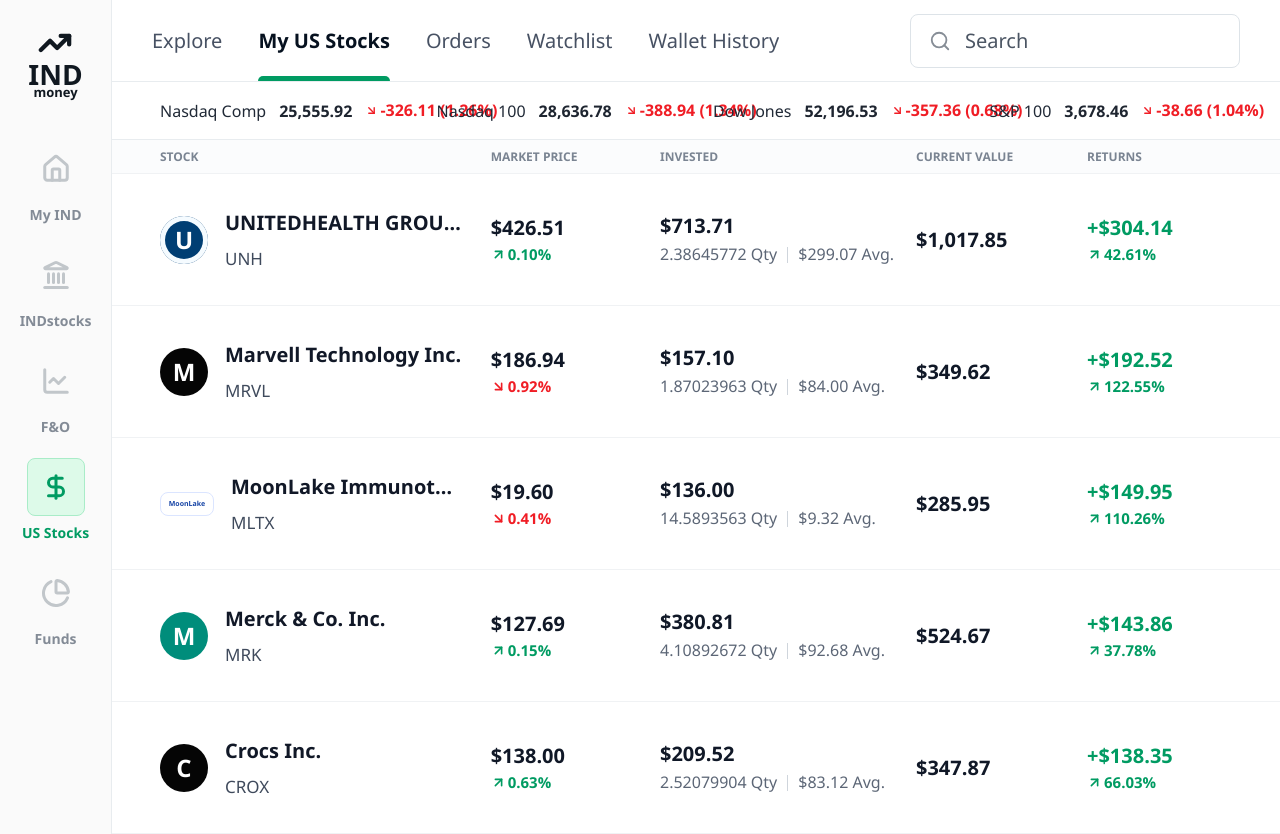
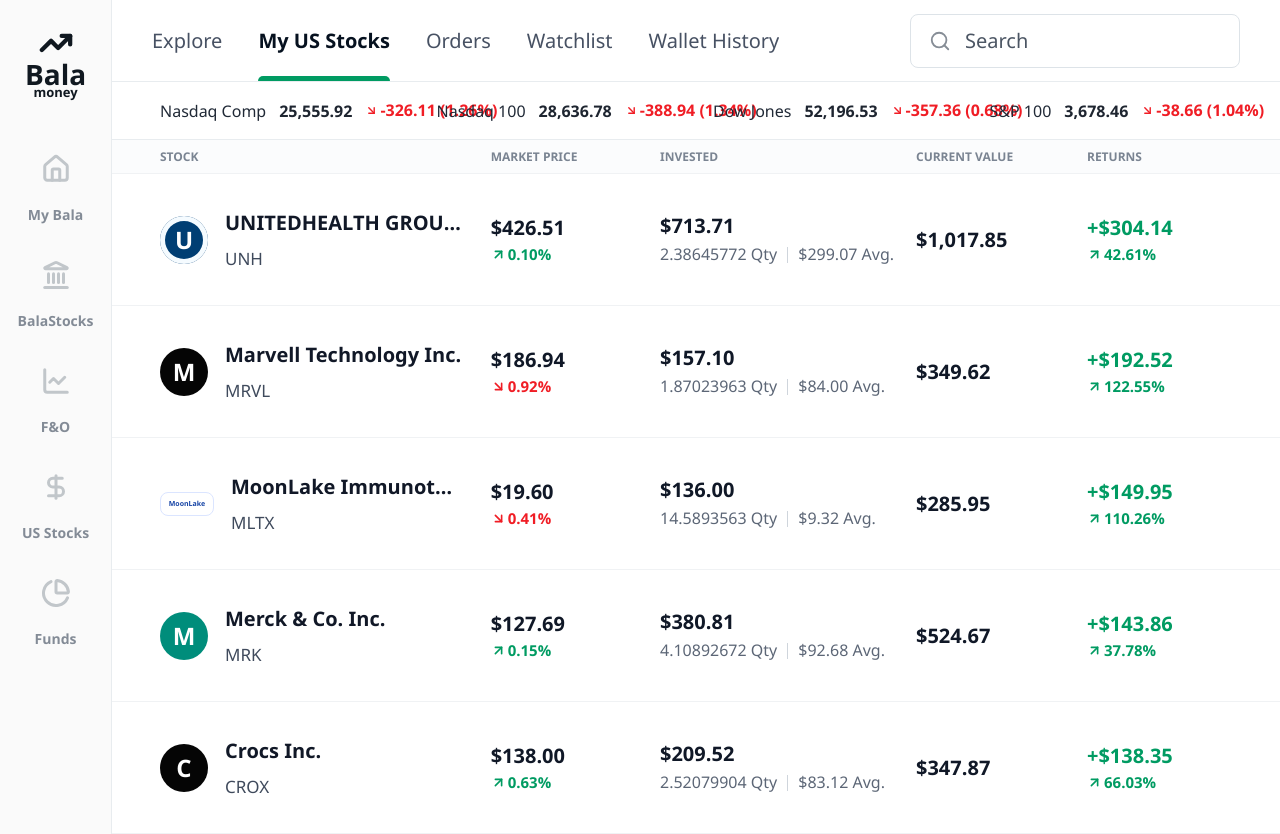
Before and after one commit to balajiekk/portfolio-pilot, a React (Vite) app: page / in a window 1280 px wide. Built offline with nearby package versions, Linux system fonts and the light colour scheme.

Commit message:
Fix sidebar navigation and Bala branding

```diff
--- a/src/shared/components/Sidebar.tsx
+++ b/src/shared/components/Sidebar.tsx
@@ -7,42 +7,49 @@
   TrendingUp,
 } from "lucide-react";
 import type { LucideIcon } from "lucide-react";
+import { NavLink } from "react-router-dom";
 
 interface NavItem {
   label: string;
   icon: LucideIcon;
-  active?: boolean;
+  to: string;
 }
 
 const navItems: NavItem[] = [
-  { label: "My IND", icon: Home },
-  { label: "INDstocks", icon: Landmark },
-  { label: "F&O", icon: LineChart },
-  { label: "US Stocks", icon: DollarSign, active: true },
-  { label: "Funds", icon: PieChart },
+  { label: "My Bala", icon: Home, to: "/my-bala" },
+  { label: "BalaStocks", icon: Landmark, to: "/bala-stocks" },
+  { label: "F&O", icon: LineChart, to: "/f-and-o" },
+  {
+    label: "US Stocks",
+    icon: DollarSign,
+    to: "/investments/us-stocks/my-us-stocks",
+  },
+  { label: "Funds", icon: PieChart, to: "/funds" },
 ];
 
 export default function Sidebar() {
   return (
     <aside className="sidebar" aria-label="Primary navigation">
-      <div className="brand-lockup" aria-label="INDmoney">
+      <NavLink className="brand-lockup" to="/" aria-label="Bala Money home">
         <TrendingUp aria-hidden="true" size={34} strokeWidth={3} />
-        <span>IND</span>
+        <span>Bala</span>
         <small>money</small>
-      </div>
+      </NavLink>
 
       <nav className="side-nav">
-        {navItems.map(({ label, icon: Icon, active }) => (
-          <button
+        {navItems.map(({ label, icon: Icon, to }) => (
+          <NavLink
             key={label}
-            className={`side-nav__item${active ? " side-nav__item--active" : ""}`}
-            type="button"
+            className={({ isActive }) =>
+              `side-nav__item${isActive ? " side-nav__item--active" : ""}`
+            }
+            to={to}
           >
             <span className="side-nav__icon">
               <Icon aria-hidden="true" size={30} strokeWidth={2.4} />
             </span>
             <span className="side-nav__label">{label}</span>
-          </button>
+          </NavLink>
         ))}
       </nav>
     </aside>
```
